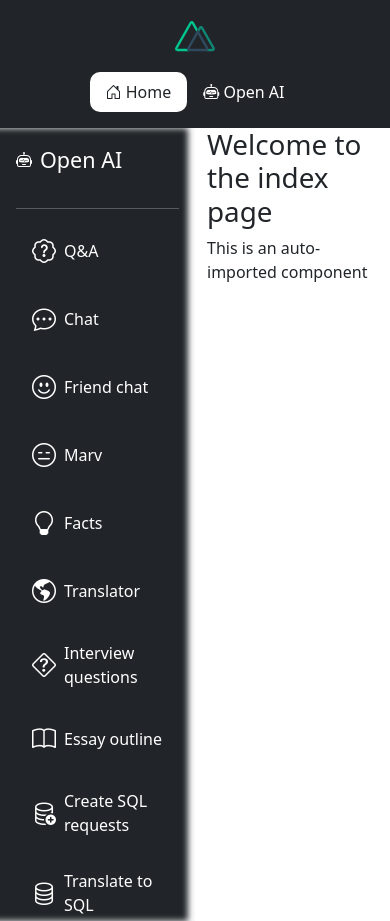
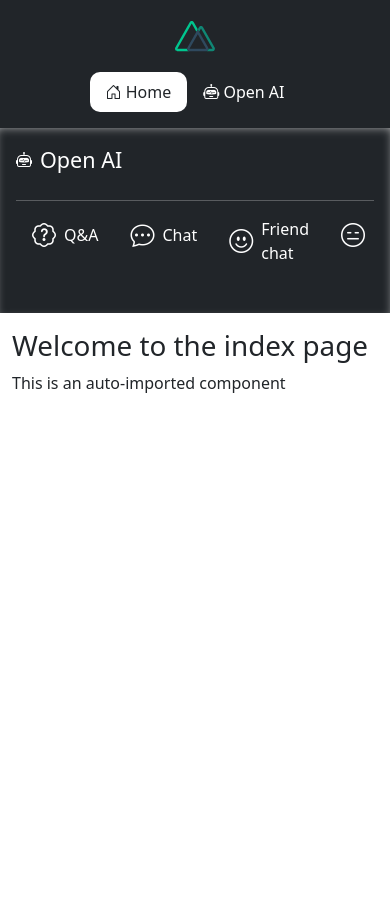
Before and after one commit to Faez-B/openAI-integration, a Nuxt app: page / in a window 390 px wide. After the commit the page ends 844 px from the top, so only its background shows below. Built offline with nearby package versions, Linux system fonts and the light colour scheme.

Commit message:
Partially responsive

```diff
--- a/app.vue
+++ b/app.vue
@@ -18,10 +18,10 @@
 
     <main class="container-fluid">
       <div class="row">
-        <div class="col-6 col-md-4 col-lg-2 px-0">
+        <div class="col-12 col-md-4 col-lg-2 px-0">
           <OpenAISideBar />
         </div>
-        <div class="col-6 col-md-8 col-lg-10">
+        <div class="col-12 col-md-8 col-lg-10">
           <NuxtPage />
         </div>
       </div>
--- a/components/OpenAISideBar.vue
+++ b/components/OpenAISideBar.vue
@@ -3,7 +3,7 @@
 </script>
 
 <template>
-    <div class="d-flex flex-column flex-shrink-0 p-3 text-bg-dark sidebar">
+    <div class="d-flex flex-column flex-shrink-0 p-3 text-bg-dark sidebar mb-3 md-mb-0">
 
         <div class="d-flex align-items-center mb-3 mb-md-0 me-md-auto text-white text-decoration-none">
             <i class="bi bi-robot pe-none me-2"></i>
@@ -42,4 +42,25 @@
         overflow: auto;
         box-shadow: inset white -7px 0px 6px 0px;
     }
+
+    @media screen and (max-width: 768px) {
+        .sidebar {
+            box-shadow: inset white -1px 3px 12px -6px;
+            overflow: hidden;
+        }
+
+        ul {
+            flex-direction: row !important;
+            flex-wrap: initial;
+            overflow: auto;
+        }
+
+        ul li a {
+            margin-bottom: 0;
+        }
+
+        hr {
+            margin: .5rem 0;
+        }
+    }
 </style>
--- a/components/OpenAISidebarLink.vue
+++ b/components/OpenAISidebarLink.vue
@@ -12,8 +12,8 @@
 </script>
 
 <template>
-    <li class="nav-item">
-        <NuxtLink :to=link class="nav-link d-flex align-items-center mb-3 mb-md-0 me-md-auto text-white text-decoration-none">
+    <li class="nav-item md-w-100">
+        <NuxtLink :to=link class="nav-link d-flex align-items-center mb-0 me-md-auto text-white text-decoration-none">
             <i class="bi pe-none me-2" :class="icon"></i>
             <span class="fs-6">{{ title }}</span>
         </NuxtLink>
```
